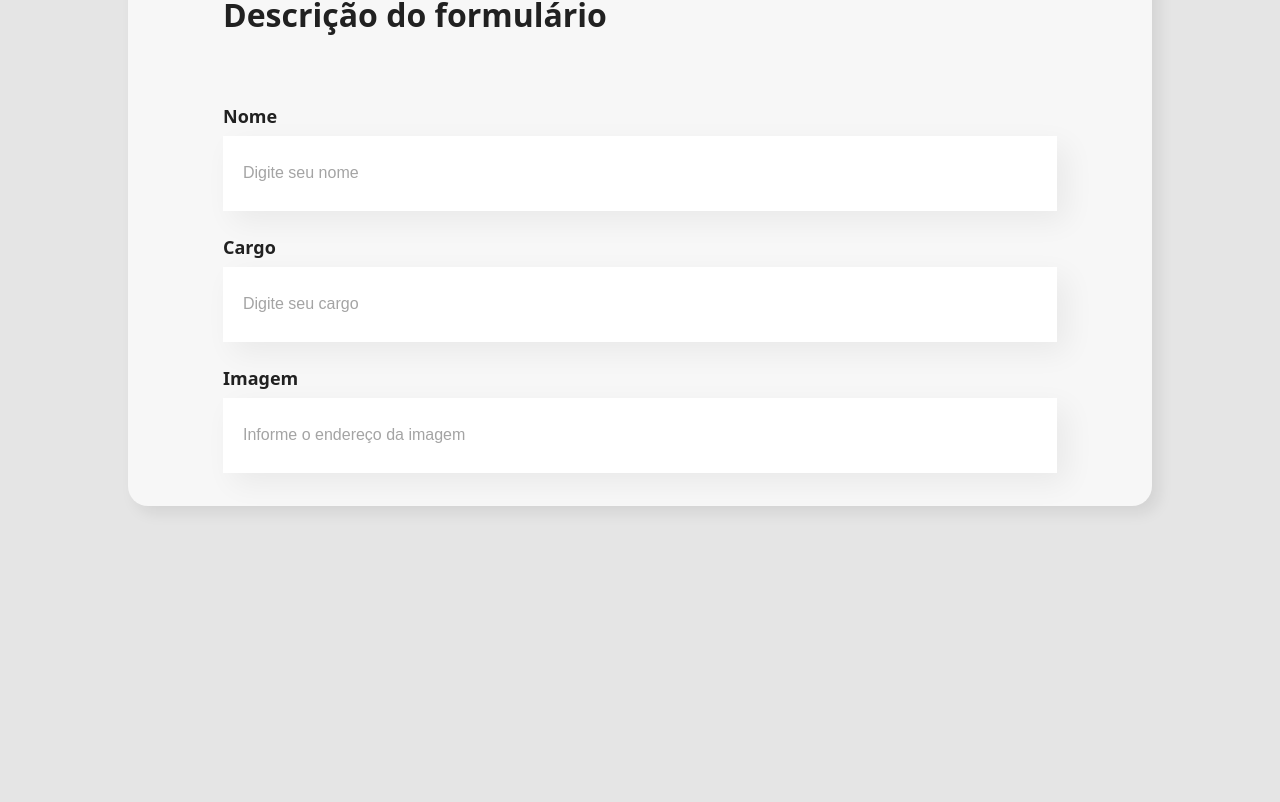
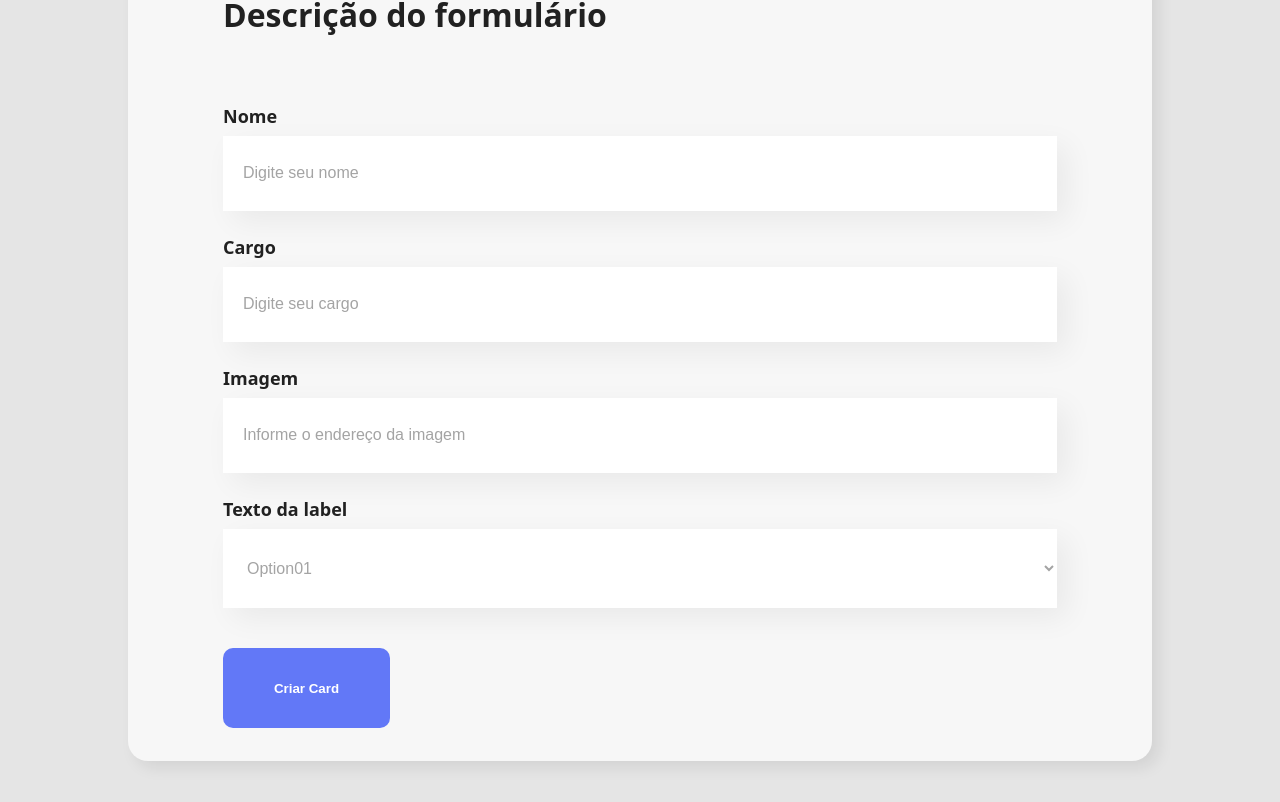
Before and after one commit to filiphis/react-desenvolvendo-javascript, a React (Create React App) app: page / in a window 1280 px wide. Shown: the part 676-1478 px from the top of the page. Before the commit the page ends 1282 px from the top, so only its background shows below. Built offline with nearby package versions, Linux system fonts and the light colour scheme.

Commit message:
:lipstick: finalizing  the components ListaSuspensa and Botao

```diff
--- /dev/null
+++ b/src/components/Botao/index.jsx
@@ -0,0 +1,11 @@
+import "./styles.css";
+
+const Botao = ({ children = "Descrição do botão" }) => {
+  return (
+    <div>
+      <button>{children}</button>
+    </div>
+  );
+};
+
+export { Botao };
--- /dev/null
+++ b/src/components/Botao/styles.css
@@ -0,0 +1,17 @@
+button {
+  margin-top: 4rem;
+  width: 16.7rem;
+  height: 8rem;
+  background: #6278f7;
+  border-radius: 10px;
+  color: #ffffff;
+  font-weight: 700;
+  border: none;
+  cursor: pointer;
+  transition: filter 400ms, color 400ms;
+}
+
+button:hover {
+  filter: brightness(90%);
+  color: #95ffd4;
+}
--- a/src/components/Formulario/index.jsx
+++ b/src/components/Formulario/index.jsx
@@ -1,18 +1,40 @@
 import "./styles.css";
 
 import { InputDeTexto } from "../InputDeTexto";
+import { ListaSuspensa } from "../ListaSuspensa";
+import { Botao } from "../Botao";
 
-const Formulario = ({ title = "Descrição do formulário" }) => (
-  <form>
+const Formulario = ({ title = "Descrição do formulário" }) => {
+  const enviarFormulario = (event) => {
+    event.preventDefault();
+    console.log("Formulário enviado!");
+  };
+  return (
+    <form onSubmit={enviarFormulario}>
       <h2>{title}</h2>
-    <InputDeTexto id="nome" label="Nome" placeholder="Digite seu nome" />
-    <InputDeTexto id="cargo" label="Cargo" placeholder="Digite seu cargo" />
+      <InputDeTexto
+        id="nome"
+        label="Nome"
+        placeholder="Digite seu nome"
+        obrigatorio
+      />
+      <InputDeTexto
+        id="cargo"
+        label="Cargo"
+        placeholder="Digite seu cargo"
+        obrigatorio
+      />
       <InputDeTexto
         id="imagem"
         label="Imagem"
         placeholder="Informe o endereço da imagem"
+        obrigatorio
       />
+      <ListaSuspensa />
+
+      <Botao>Criar Card</Botao>
     </form>
   );
+};
 
 export { Formulario };
--- a/src/components/InputDeTexto/index.jsx
+++ b/src/components/InputDeTexto/index.jsx
@@ -4,10 +4,16 @@ const InputDeTexto = ({
   label = "Texto da Label",
   placeholder = "Texto do Placeholder",
   id = "id do elemento",
+  obrigatorio = false,
 }) => (
   <>
     <label htmlFor={id}>{label}</label>
-    <input id={id} type="text" placeholder={placeholder} />
+    <input
+      id={id}
+      type="text"
+      placeholder={placeholder}
+      required={obrigatorio}
+    />
   </>
 );
 
--- /dev/null
+++ b/src/components/ListaSuspensa/index.jsx
@@ -0,0 +1,32 @@
+import "./styles.css";
+
+const ListaSuspensa = ({
+  label = "Texto da label",
+  id = "Id do select",
+  options = [
+    {
+      value: 1,
+      description: "Option01",
+    },
+    {
+      value: 2,
+      description: "Option02",
+    },
+  ],
+  obrigatorio = false,
+}) => {
+  return (
+    <div>
+      <label htmlFor={id}>{label}</label>
+      <select name="" id={id} required={obrigatorio}>
+        {options.map((optionItem) => (
+          <option key={optionItem.value} value={optionItem.value}>
+            {optionItem.description}
+          </option>
+        ))}
+      </select>
+    </div>
+  );
+};
+
+export { ListaSuspensa };
--- /dev/null
+++ b/src/components/ListaSuspensa/styles.css
@@ -0,0 +1,18 @@
+label {
+  color: #212121;
+  font-size: 1.8rem;
+  font-weight: bold;
+  display: inline-block;
+  margin-top: 2.4rem;
+}
+
+select {
+  width: 100%;
+  margin-top: 0.8rem;
+  padding: 3rem 2rem;
+  background-color: #ffffff;
+  box-shadow: 10px 10px 30px rgba(0, 0, 0, 0.06);
+  border: none;
+  color: #a4a4a4;
+  font-size: 1.6rem;
+}
```
Lines whose indentation alone changed are shown as unchanged.
